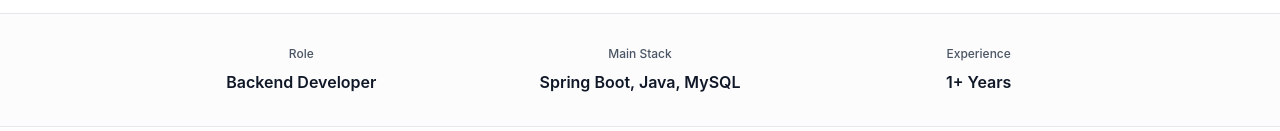
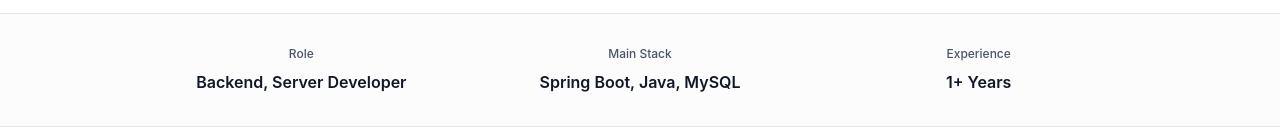
Before and after one commit to sevin98/portfolio, a Next.js app: page /en in a window 1280 px wide. Shown: the part 1091-1222 px from the top of the page. Built offline with nearby package versions, Linux system fonts and the light colour scheme; a web font is replaced by a local one.

Commit message:
feat: 소개 문구를 백엔드, 서버 개발자로 변경

```diff
--- a/components/sections/ProofStrip.tsx
+++ b/components/sections/ProofStrip.tsx
@@ -19,7 +19,7 @@
               Role
             </h3>
             <p className="text-sm md:text-base font-semibold text-gray-900 dark:!text-white">
-              {proofStrip.role}
+              {locale === "ko" ? proofStrip.role : proofStrip.roleEn}
             </p>
           </div>
           <div className="text-center">
--- a/data/portfolio.ts
+++ b/data/portfolio.ts
@@ -4,7 +4,7 @@
 export const personalInfo = {
   name: "박세빈",
   nameEn: "Sevin Park",
-  role: "Backend Developer",
+  role: "백엔드, 서버 개발자",
   bio: "유학을 통해 다양한 문화와 환경에 빠르게 적응하는 능력을 키웠습니다. 이 경험을 바탕으로 새로운 환경이나 기술에 대한 두려움보다 호기심과 열정을 가지고 적극적으로 도전하는 태도를 갖추게 되었습니다.",
   bioEn:
     "Through studying abroad, I developed the ability to quickly adapt to diverse cultures and environments. Based on this experience, I approach new environments and technologies with curiosity and passion rather than fear, actively taking on challenges.",
@@ -35,7 +35,8 @@
 };
 
 export const proofStrip = {
-  role: "Backend Developer",
+  role: "백엔드, 서버 개발자",
+  roleEn: "Backend, Server Developer",
   mainStack: "Spring Boot, Java, MySQL",
   experience: "1+ Years", // 2025.01부터 시작
 };
--- a/messages/en.json
+++ b/messages/en.json
@@ -7,7 +7,7 @@
     "contact": "Contact"
   },
   "hero": {
-    "role": "Backend Developer",
+    "role": "Backend, Server Developer",
     "viewProjects": "View Projects"
   },
   "proofStrip": {
--- a/messages/ko.json
+++ b/messages/ko.json
@@ -7,7 +7,7 @@
     "contact": "Contact"
   },
   "hero": {
-    "role": "백엔드 개발자",
+    "role": "백엔드, 서버 개발자",
     "viewProjects": "프로젝트 보기"
   },
   "proofStrip": {
--- a/package.json
+++ b/package.json
@@ -1,6 +1,6 @@
 {
   "name": "portfolio",
-  "version": "1.5.5",
+  "version": "1.5.6",
   "private": true,
   "scripts": {
     "dev": "next dev",
```
Also changed, not shown: 1 other file (tests, documents, lock files or other folders).
